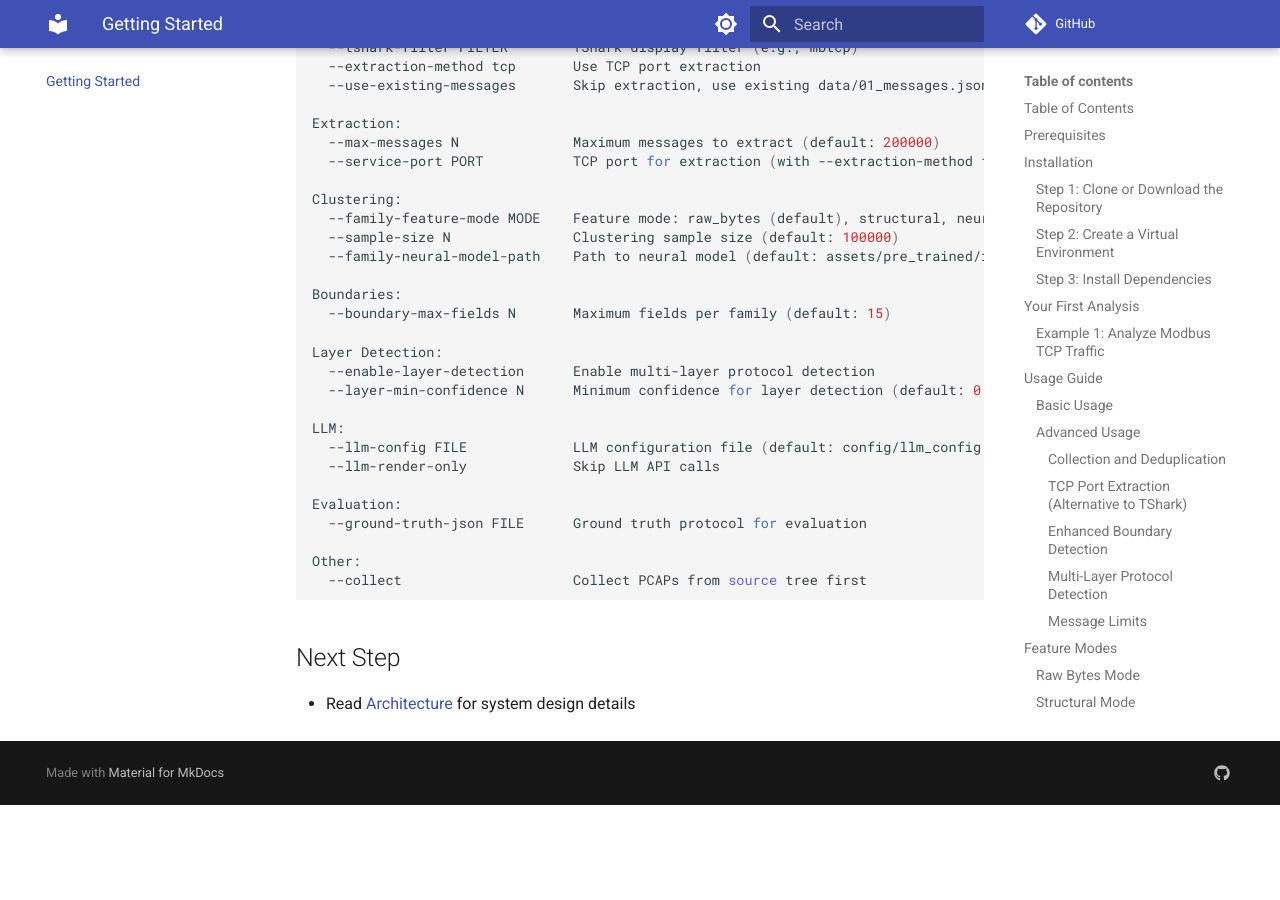
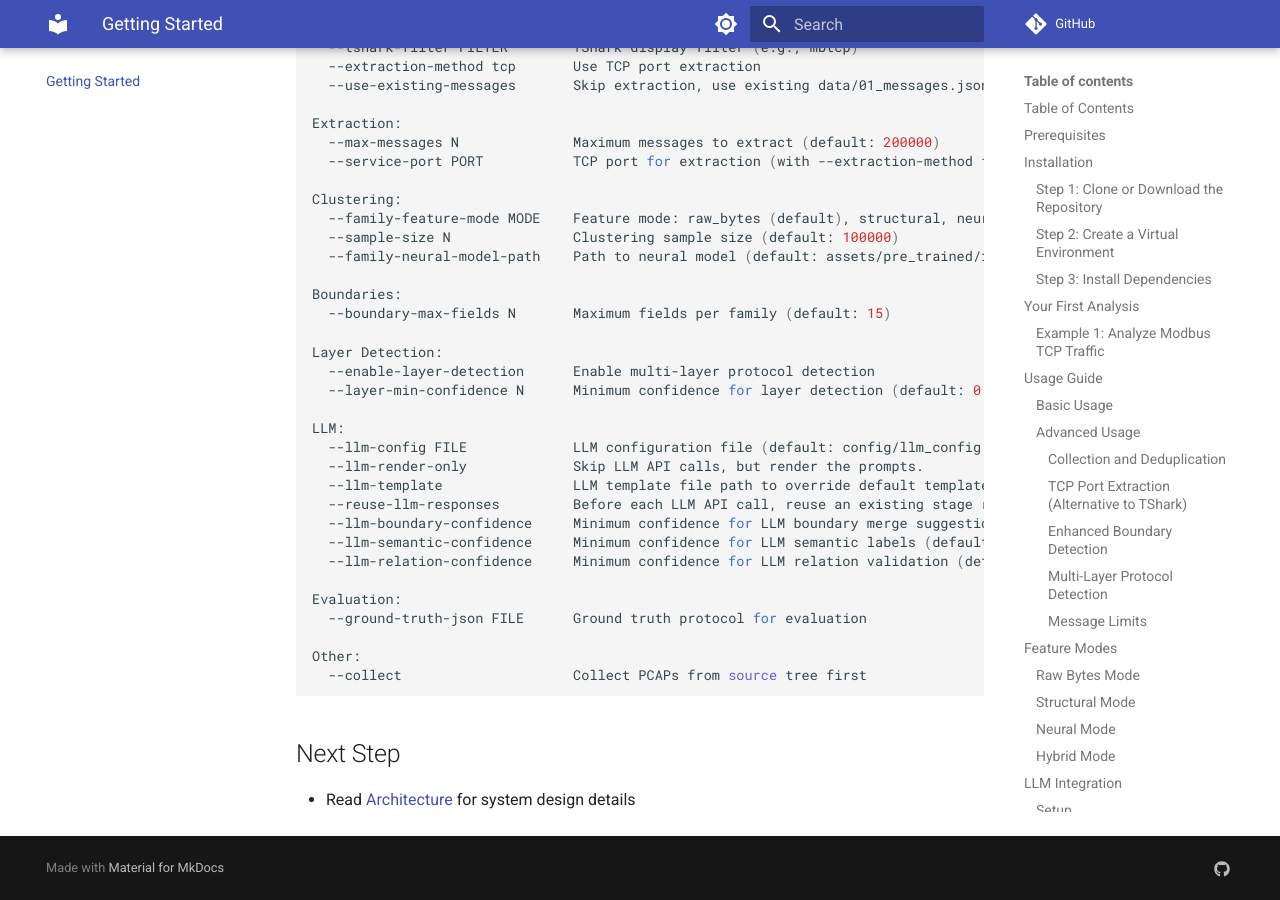
Before and after one commit to Moosa-Salehi/protocol_reverse_engineering, an MkDocs documentation site: the page built from docs/getting_started.md, in a window 1280 px wide and 900 px high, scrolled down 13016 px. Built offline with MkDocs 1.6.1 and Material for MkDocs 9.7.7, drawn with Linux system fonts in a browser that asks for light colours; comment, search, counter and statistics services are not loaded; the version menu is left out; before the commit the page ends 13821 px from its top, so only the background shows below that.

Commit message:
Update getting_started.md

```diff
--- a/docs/getting_started.md
+++ b/docs/getting_started.md
@@ -689,7 +689,12 @@
 
 LLM:
   --llm-config FILE             LLM configuration file (default: config/llm_config.json)
-  --llm-render-only             Skip LLM API calls
+  --llm-render-only             Skip LLM API calls, but render the prompts.
+  --llm-template                LLM template file path to override default template for stage 15.
+  --reuse-llm-responses         Before each LLM API call, reuse an existing stage result JSON response when present.
+  --llm-boundary-confidence     Minimum confidence for LLM boundary merge suggestions (default: 0.6).
+  --llm-semantic-confidence     Minimum confidence for LLM semantic labels (default: 0.5).
+  --llm-relation-confidence     Minimum confidence for LLM relation validation (default: 0.7).
 
 Evaluation:
   --ground-truth-json FILE      Ground truth protocol for evaluation
```
